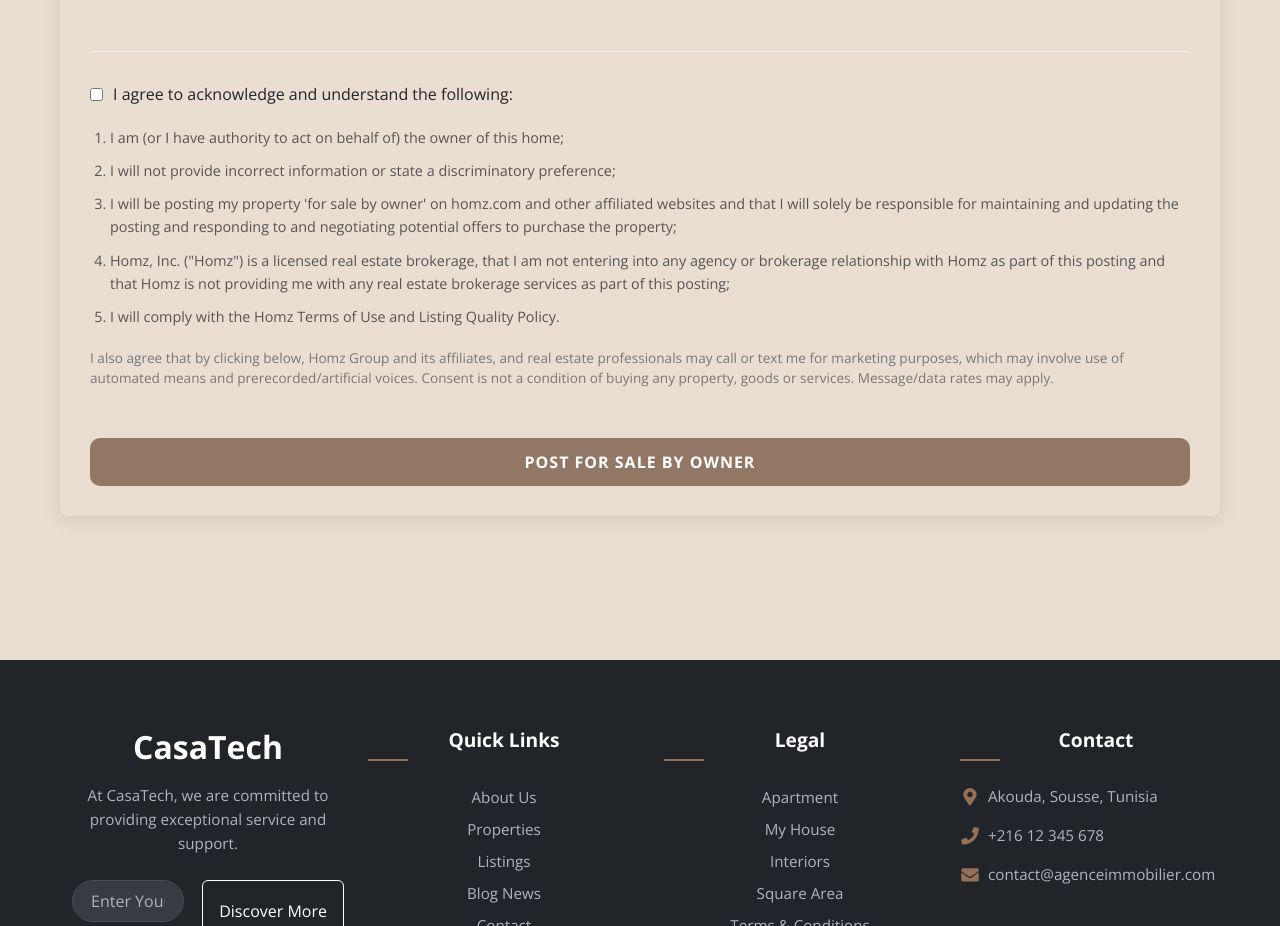
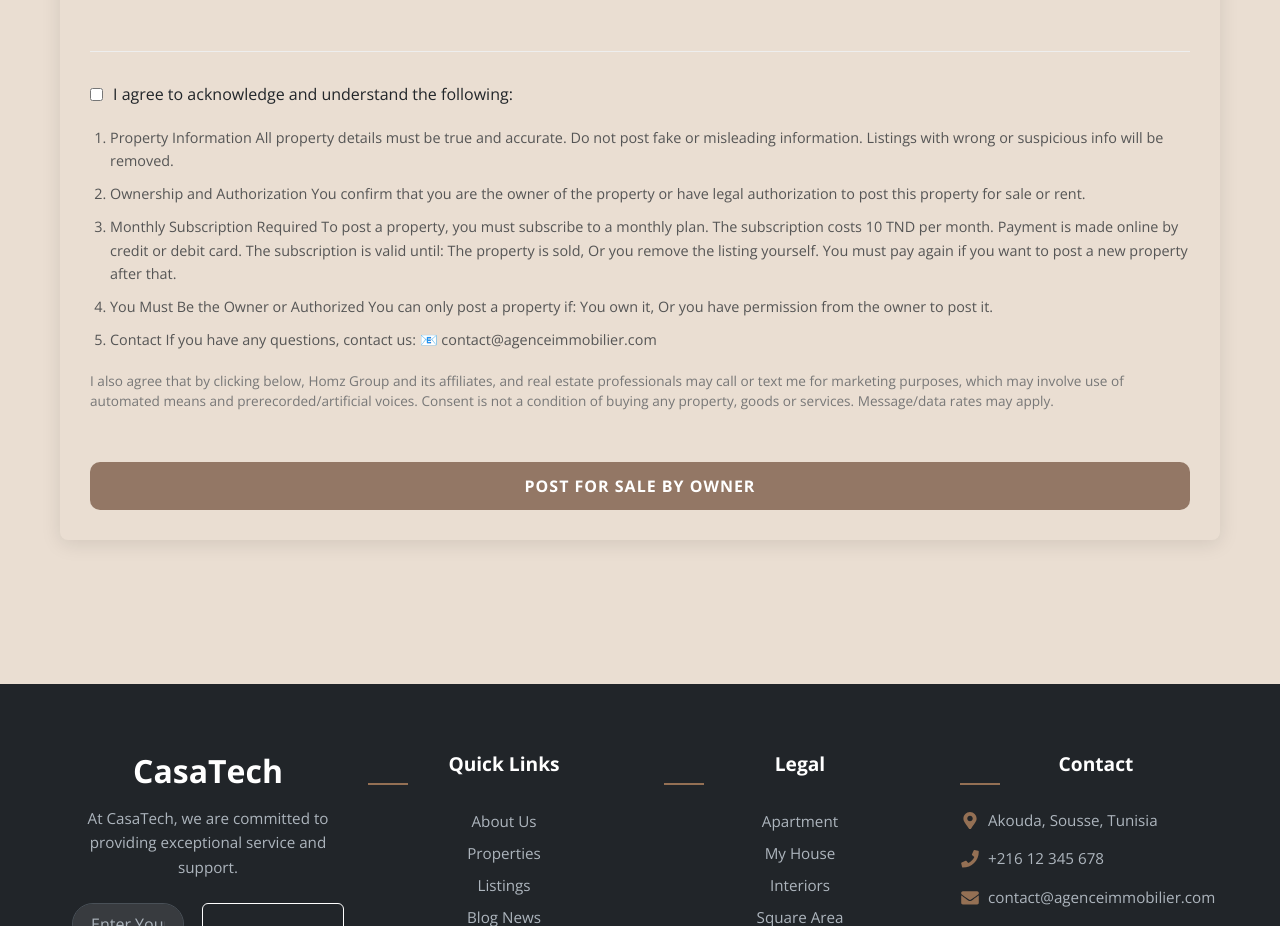
Before and after one commit to RouaAouididi4/my-project, a React (Create React App) app in the folder Frontend/: page /Post in a window 1280 px wide. Shown: the part 2160-3086 px from the top of the page. Built offline with nearby package versions, Linux system fonts and the light colour scheme; no server answers; a web font is replaced by a local one.

Commit message:
terme condition added

```diff
--- a/Frontend/src/pages/Post.js
+++ b/Frontend/src/pages/Post.js
@@ -713,32 +713,35 @@ function PostForSaleByOwnerListing() {
                 </div>
                 <ol className="agreement-list">
                   <li>
-                    I am (or I have authority to act on behalf of) the owner of
-                    this home;
+                    Property Information All property details must be true and
+                    accurate. Do not post fake or misleading information.
+                    Listings with wrong or suspicious info will be removed.
                   </li>
                   <li>
-                    I will not provide incorrect information or state a
-                    discriminatory preference;
+                    Ownership and Authorization You confirm that you are the
+                    owner of the property or have legal authorization to post
+                    this property for sale or rent.
                   </li>
                   <li>
-                    I will be posting my property 'for sale by owner' on
-                    homz.com and other affiliated websites and that I will
-                    solely be responsible for maintaining and updating the
-                    posting and responding to and negotiating potential offers
-                    to purchase the property;
+                    Monthly Subscription Required To post a property, you must
+                    subscribe to a monthly plan. The subscription costs 10 TND
+                    per month. Payment is made online by credit or debit card.
+                    The subscription is valid until: The property is sold, Or
+                    you remove the listing yourself. You must pay again if you
+                    want to post a new property after that.
                   </li>
                   <li>
-                    Homz, Inc. ("Homz") is a licensed real estate brokerage,
-                    that I am not entering into any agency or brokerage
-                    relationship with Homz as part of this posting and that Homz
-                    is not providing me with any real estate brokerage services
-                    as part of this posting;
+                    You Must Be the Owner or Authorized You can only post a
+                    property if: You own it, Or you have permission from the
+                    owner to post it.
                   </li>
                   <li>
-                    I will comply with the Homz Terms of Use and Listing Quality
-                    Policy.
+                    Contact If you have any questions, contact us: 📧
+                    contact@agenceimmobilier.com
                   </li>
+
                 </ol>
+
                 <p className="marketing-consent">
                   I also agree that by clicking below, Homz Group and its
                   affiliates, and real estate professionals may call or text me
```
